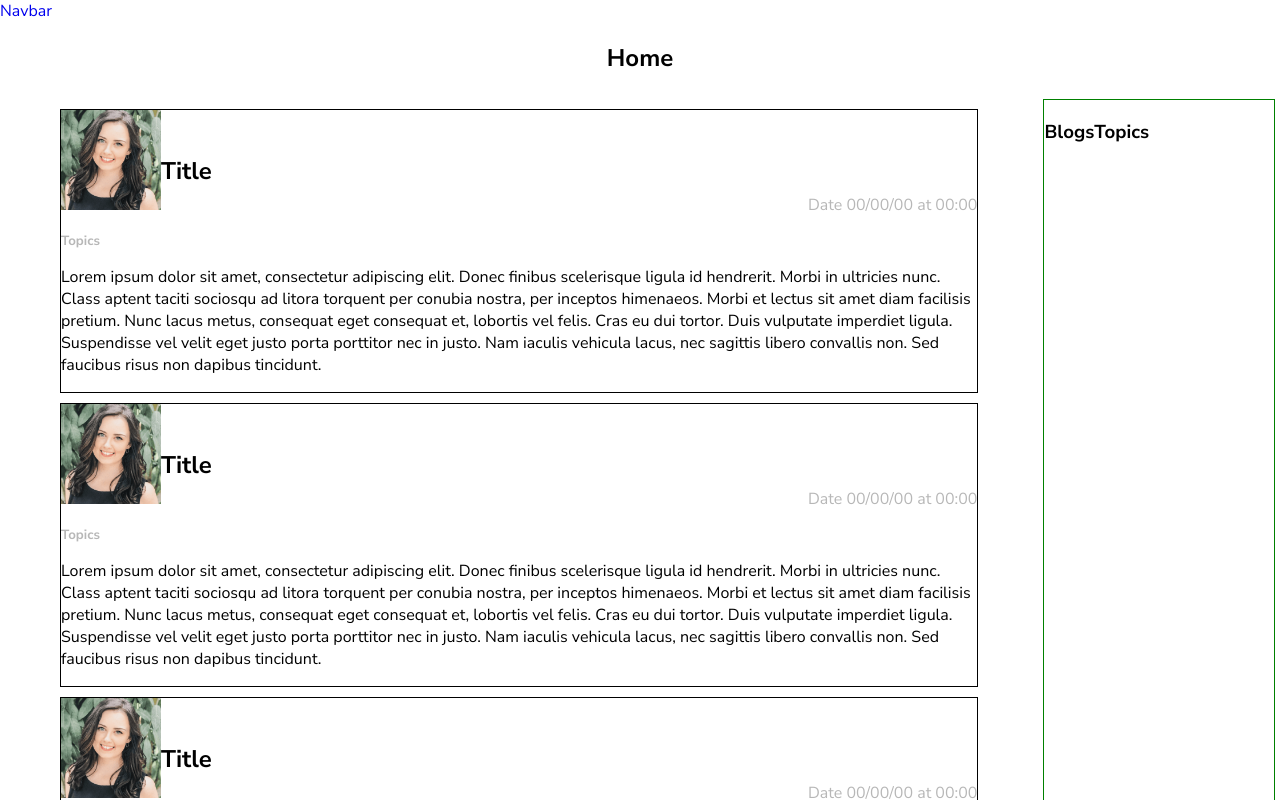
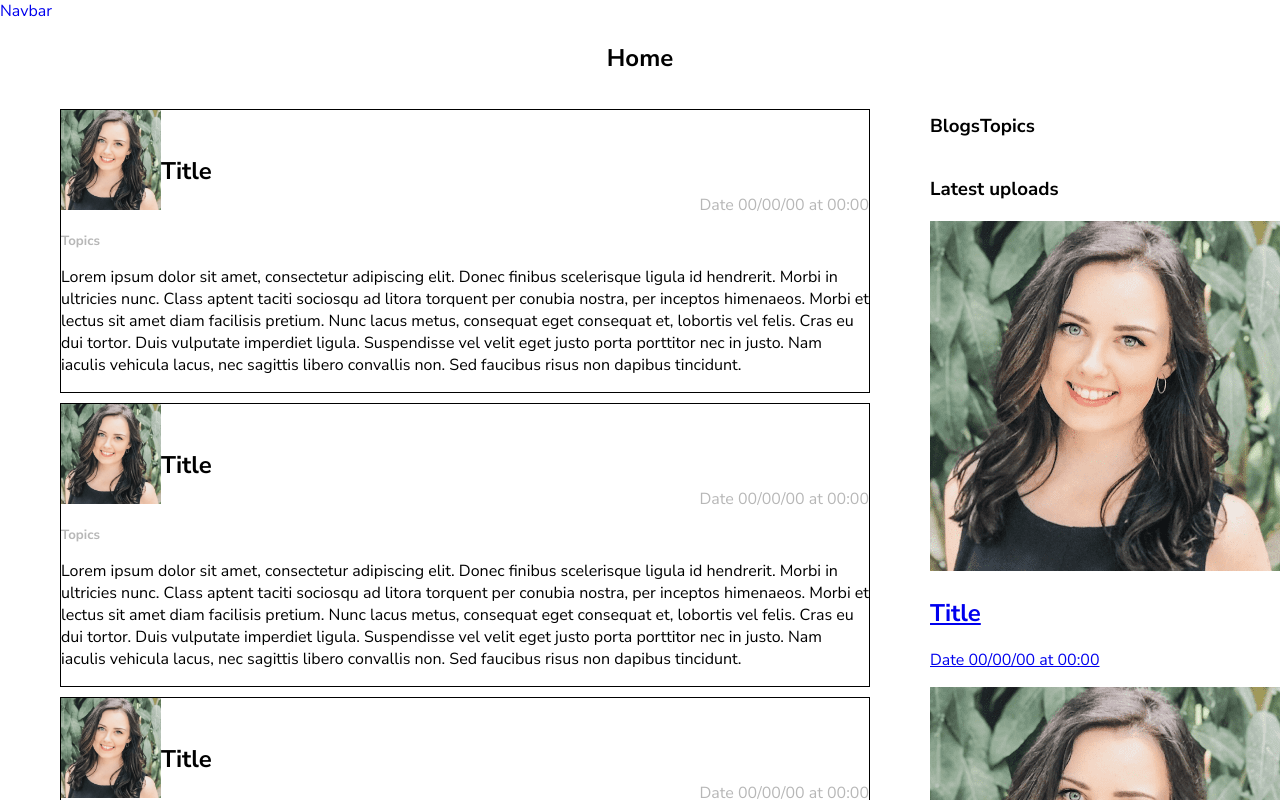
Before and after one commit to HugoDMiranda/Blog, a React (Create React App) app: page / in a window 1280 px wide. Shown: the top 800 px of the page. Built offline with nearby package versions, Linux system fonts and the light colour scheme.

Commit message:
component LatestUploads added

```diff
--- /dev/null
+++ b/src/components/LatestUploads.js
@@ -0,0 +1,33 @@
+import React from "react";
+import { Link } from "react-router-dom";
+
+function LatestUploads() {
+  const Test = [1, 2, 3];
+
+  return (
+    <div>
+      <h3>Latest uploads</h3>
+      <section className="latest">
+        {Test.map((test) => {
+          return (
+            <div className="last">
+              <Link to="/Main">
+                <div className="latest-info">
+                  <img
+                    src="img/tes3.png"
+                    alt="user-img"
+                    className="latest-info-img"
+                  />
+                  <h2>Title</h2>
+                  <p>Date 00/00/00 at 00:00</p>
+                </div>
+              </Link>
+            </div>
+          );
+        })}
+      </section>
+    </div>
+  );
+}
+
+export default LatestUploads;
--- a/src/sass/Home.css
+++ b/src/sass/Home.css
@@ -11,13 +11,7 @@
   width: 100%;
   height: 100%;
 }
-.home-blogs-sections {
-  flex: 4;
-  border: 1px solid blue;
-  width: 100%;
-}
 .home-blogs-topics {
-  flex: 1;
-  border: 1px solid green;
-  width: 100%;
+  display: flex;
+  flex-direction: column;
 }/*# sourceMappingURL=Home.css.map */
--- a/src/sass/Home.scss
+++ b/src/sass/Home.scss
@@ -8,21 +8,12 @@
 
   &-blogs {
     display: flex;
-    // align-items: center;
-    // justify-content: center;
     width: 100%;
     height: 100%;
 
-    &-sections {
-      flex: 4;
-      border: 1px solid blue;
-      width: 100%;
-    }
-
     &-topics {
-      flex: 1;
-      border: 1px solid green;
-      width: 100%;
+      display: flex;
+      flex-direction: column;
     }
   }
 }
--- a/src/sass/components-styles/BlogsTopics.css
+++ b/src/sass/components-styles/BlogsTopics.css
@@ -1,6 +1,4 @@
 .topics {
   flex: 1;
-  border: 1px solid green;
   width: 100%;
-  margin: 5px;
 }/*# sourceMappingURL=BlogsTopics.css.map */
--- a/src/sass/components-styles/BlogsTopics.scss
+++ b/src/sass/components-styles/BlogsTopics.scss
@@ -1,6 +1,4 @@
 .topics {
   flex: 1;
-  border: 1px solid green;
   width: 100%;
-  margin: 5px;
 }
--- a/src/views/Home.js
+++ b/src/views/Home.js
@@ -2,6 +2,7 @@ import React from "react";
 import "../sass/Home.css";
 import BlogsSections from "../components/BlogsSections";
 import BlogsTopics from "../components/BlogsTopics";
+import LatestUploads from "../components/LatestUploads";
 
 function Home() {
   return (
@@ -9,7 +10,10 @@ function Home() {
       <h2>Home</h2>
       <div className="home-blogs">
         <BlogsSections />
-        <BlogsTopics />
+        <div className="home-blogs-topics">
+          <BlogsTopics />
+          <LatestUploads />
+        </div>
       </div>
     </main>
   );
```
Also changed, not shown: 2 other files (tests, documents, lock files or other folders).
